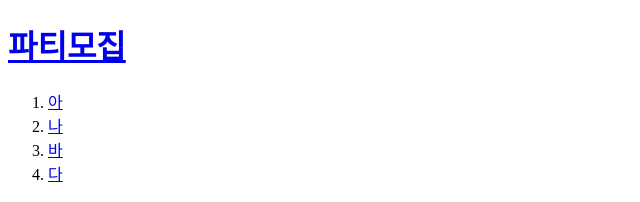
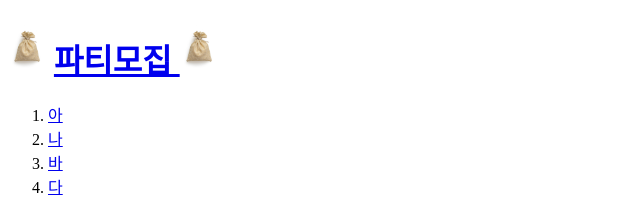
Before and after one commit to Reasoned-Phenomenon/light-pocket, a plain HTML site: page 1.html in a window 1280 px wide. Shown: the top 202 px of the page, without its empty margins (0-640 px from the left). Drawn offline with Linux system fonts and the light colour scheme.

Commit message:
Add files via upload

```diff
--- a/1.html
+++ b/1.html
@@ -6,7 +6,7 @@
 </head>
 
 <body>
-  <h1><a href="index.html">파티모집</a></h1>
+  <h1> <IMG src="sack.jpg" width="3%"> <a href="index.html">파티모집 <IMG src="sack.jpg" width="3%"> </a></h1>
 <ol>
   <li><a href="1.html">아</a></Li>
   <li><a href="2.html">나</a></Li>
```
Also changed, not shown: 2.html (+1 -1 lines), 3.html (+1 -1 lines), 4.html (+1 -1 lines).
